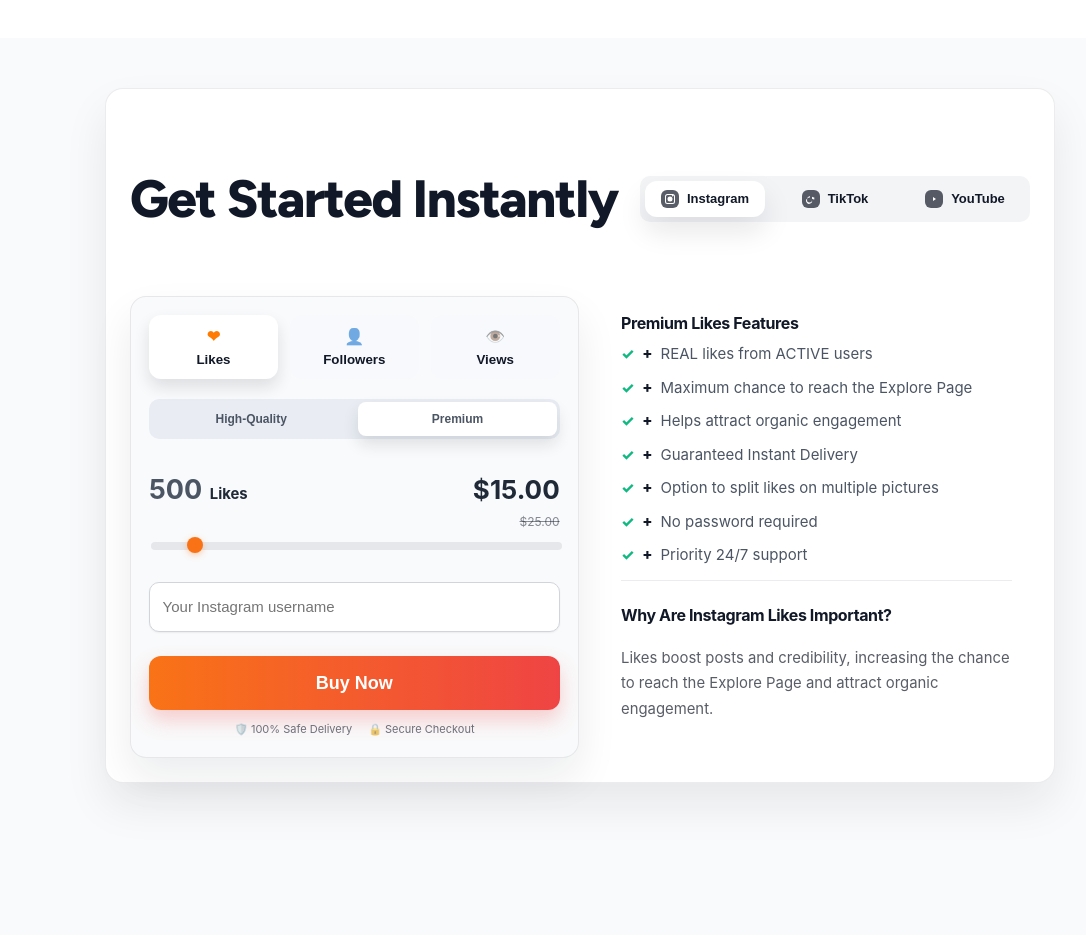
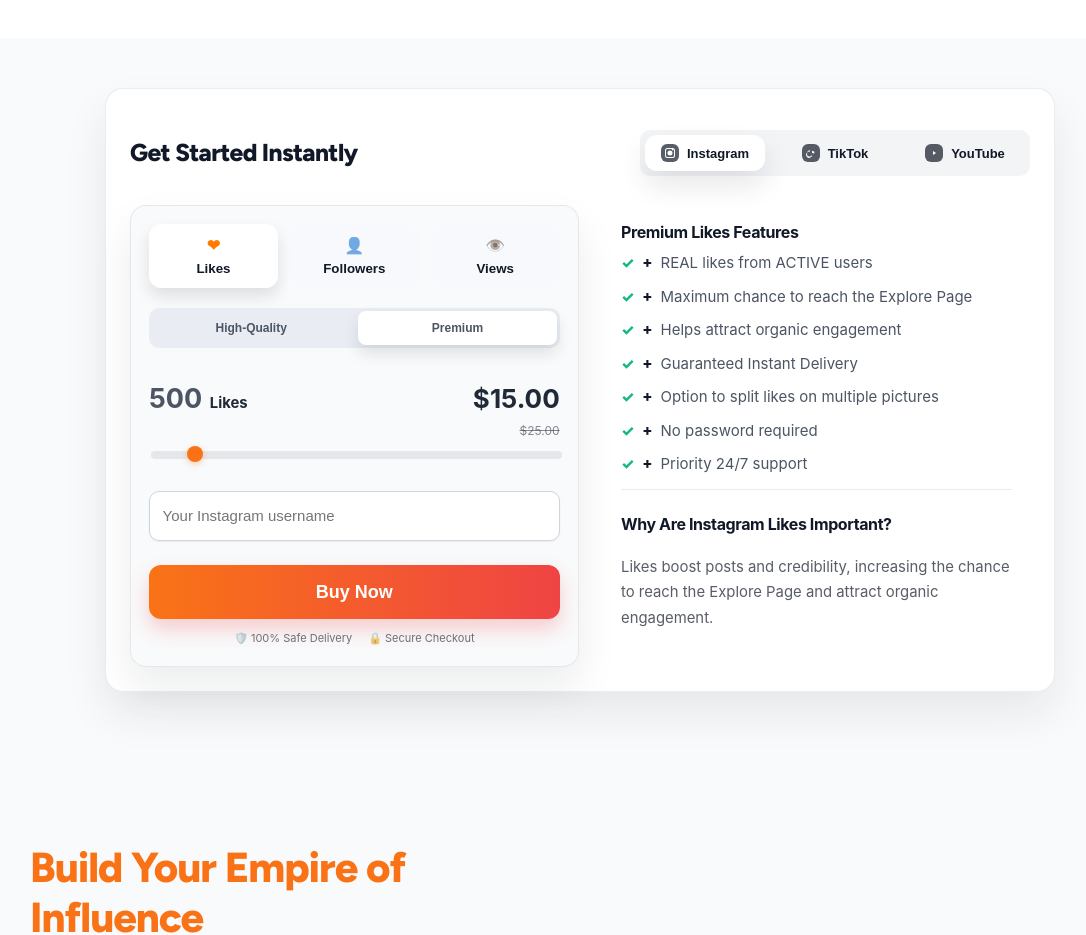
Before and after one commit to azursoldev/likes-io, a Next.js app: page / in a window 1280 px wide. Shown: the part 1700-2635 px from the top of the page, without its empty margins (60-1146 px from the left). Built offline with nearby package versions, Linux system fonts and the light colour scheme; a web font is replaced by a local one.

Commit message:
Update globals.css

```diff
--- a/app/globals.css
+++ b/app/globals.css
@@ -390,7 +390,7 @@ html.dark .floating-icon { opacity: 0.14; }
 /* Section container wrapper to mimic the screenshot's boxed area */
 .getstarted .container { background: #fff; border: 1px solid rgba(17,24,39,0.08); border-radius: 18px; box-shadow: 0 22px 44px rgba(17,24,39,0.08); padding: 24px; max-width: 900px; }
 .gs-header { display: flex; align-items: center; justify-content: space-between; }
-.getstarted .gs-header h3 { font-size: clamp(1.2rem, 0.8rem + 2vw, 1.75rem); line-height: 1.25; }
+.getstarted .gs-header h3 { font-size: clamp(1.2rem, 0.8rem + 2vw, 1.75rem) !important; line-height: 1.25; }
 .gs-platforms {display: flex;gap: 10px;align-items: center;flex-wrap: nowrap;background: #F3F4F6;padding: 5px;border-radius: 10px;}
 /* Get Started platform tabs */
 .gs-platforms .pill {display: inline-flex;align-items: center;justify-content: center;gap: 8px;background: transparent;border: unset;height: 36px;padding: 0 12px;width: 120px;border-radius: 12px;font-weight: 700;font-size: 13px;color: rgb(var(--color-text-primary));box-shadow: unset;transition: transform 160ms ease, box-shadow 160ms ease, background 160ms ease, border-color 160ms ease;}
```
